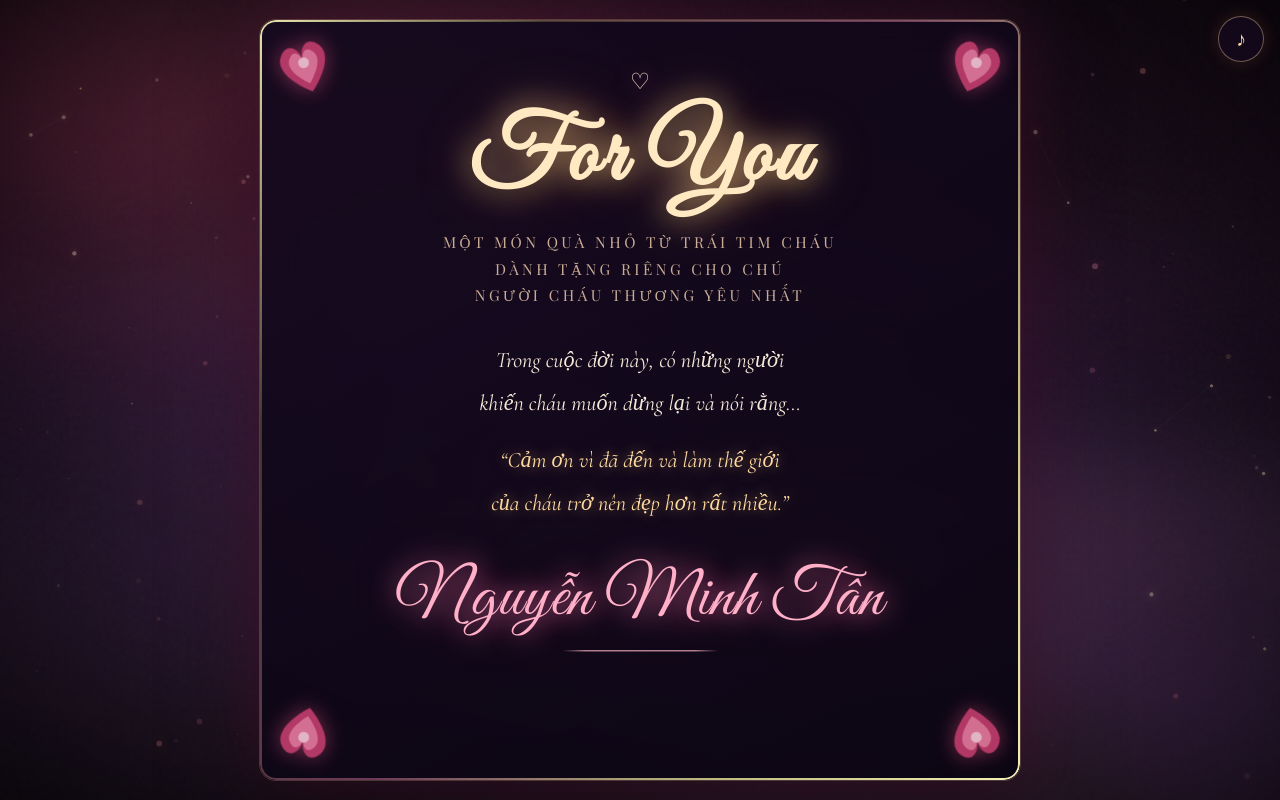
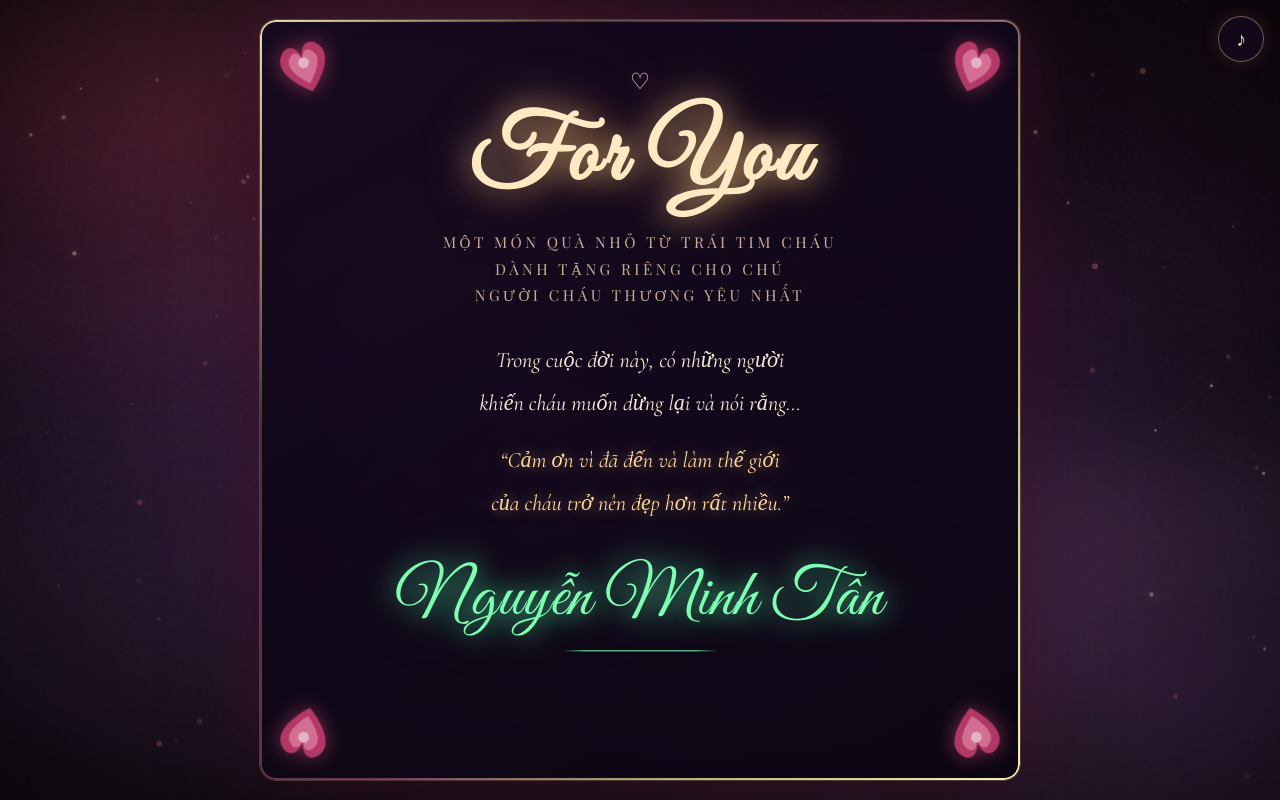
Before and after one commit to dungnnttb02048-tech/m-n-qu-nh-cho-ch-, a plain HTML site: page index.html in a window 1280 px wide. Drawn offline with nearby package versions, Linux system fonts and the light colour scheme; animation ran at ten frames a second; a web font is replaced by a local one.

Commit message:
Update index.html

```diff
--- a/index.html
+++ b/index.html
@@ -95,7 +95,6 @@ body{
 .header-heart{display:inline-block;font-size:1.4rem;margin-bottom:2px;filter:drop-shadow(0 0 10px rgba(255,100,150,.7));animation:heartFloat 3s ease-in-out infinite}
 @keyframes heartFloat{0%,100%{transform:translateY(0)}50%{transform:translateY(-5px)}}
 
-/* ===== FONT GIỐNG HÌNH ===== */
 .title{
   font-family:'Great Vibes',cursive;
   font-size:clamp(3.8rem,11vw,5.8rem);
@@ -141,13 +140,15 @@ body{
   text-shadow:0 0 14px rgba(255,205,130,.55);
 }
 
+/* ===== TÊN MÀU XANH LÁ ===== */
 .name{
   font-family:'Great Vibes',cursive;
   font-size:clamp(2.8rem,8vw,4.2rem);
-  color:#ffb0c8;
+  color:#7dffb3; /* xanh lá sáng */
   text-shadow:
-    0 0 25px rgba(255,130,175,.8),
-    0 0 50px rgba(255,90,145,.4);
+    0 0 25px rgba(100,255,180,.85),
+    0 0 50px rgba(60,220,140,.45),
+    0 0 80px rgba(40,180,110,.25);
   margin:14px auto 24px;
   opacity:0;
   transform:scale(.82);
@@ -163,7 +164,7 @@ body{
   bottom:-10px;
   width:0;
   height:1.5px;
-  background:linear-gradient(90deg,transparent,#ffb8c8 15%,#ffb8c8 85%,transparent);
+  background:linear-gradient(90deg,transparent,#7dffb3 15%,#7dffb3 85%,transparent);
   transform:translateX(-50%);
   animation:underlineGrow 1.3s ease-out 4.6s forwards;
 }
```
